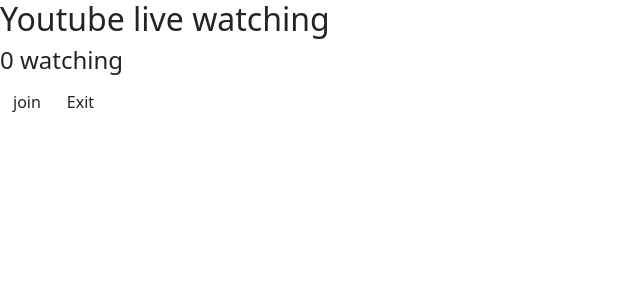
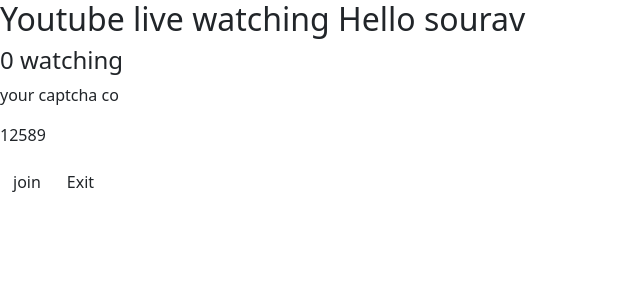
Before and after one commit to souravsambitbehera/shopper-template, a React (Create React App) app: page / in a window 1280 px wide. Shown: the top 300 px of the page, without its empty margins (0-640 px from the left). Built offline with nearby package versions, Linux system fonts and the light colour scheme.

Commit message:
custom-hooks

```diff
--- a/src/component/use-reducer/use-reducer-demo.js
+++ b/src/component/use-reducer/use-reducer-demo.js
@@ -1,4 +1,7 @@
 import React, { useReducer } from 'react'
+import useCaptcha from '../../custom-hooks/useCaptcha/usecaptcha';
+import useChangeCase from '../../custom-hooks/useChangeCase/useChangeCase';
+import useAscendingOrder from '../../custom-hooks/useAscendingOrder/useAscendingOrder';
 
 const initialState = {count:0};
 function reducer(state,action){
@@ -11,6 +14,10 @@
 }
 
 const UseReducerDemo = () => {
+    const captcha = useCaptcha();
+    const msg = useChangeCase("hello Sourav");
+    const sortedData = useAscendingOrder([5, 2, 8, 1, 9],"asc");
+
     const [state,dispatch] = useReducer(reducer,initialState);
     function HandleJoinClick(){
         dispatch({type:"join"})
@@ -20,8 +27,10 @@
     }
   return (
     <div>
-        <h2>Youtube live watching</h2>
+        <h2>Youtube live watching {msg}</h2>
         <h4>{state.count} watching</h4>
+        <p>your captcha co</p>
+        <p>{sortedData}</p>
         <button onClick={HandleJoinClick} className='btn'>join</button>
         <button onClick={HandleExitClick} className='btn'>Exit</button>
     </div>
--- /dev/null
+++ b/src/custom-hooks/useAscendingOrder/useAscendingOrder.js
@@ -0,0 +1,15 @@
+
+function useAscendingOrder(data, order) {
+
+    const sorted = [...data].sort((a,b)=>{
+        if(order==="asc"){
+            return a-b;
+        }else if(order==="desc"){
+            return b-a;
+        }
+
+    })
+    return sorted
+}
+
+export default useAscendingOrder;
--- /dev/null
+++ b/src/custom-hooks/useCaptcha/usecaptcha.js
@@ -0,0 +1,16 @@
+const useCaptcha = ()=>{
+
+
+
+    let a = Math.random()*10;
+    let b = Math.random()*10;
+    let c = Math.random()*10;
+    let d = Math.random()*10;
+    let e = Math.random()*10;
+    let f = Math.random()*10;
+    let captchaCode = `${Math.round(a)}${Math.round(b)}${Math.round(c)}${Math.round(d)}${Math.round(e)}${Math.round(f)}`
+    return captchaCode;
+
+}
+
+export default useCaptcha;
--- /dev/null
+++ b/src/custom-hooks/useChangeCase/useChangeCase.js
@@ -0,0 +1,10 @@
+
+const useChangeCase = (str) => {
+    let firstChar = str.charAt(0);
+    let restChar = str.substring(1);
+    let sentence = firstChar.toUpperCase() + restChar.toLowerCase();
+    return sentence;
+
+}
+
+export default useChangeCase
```
